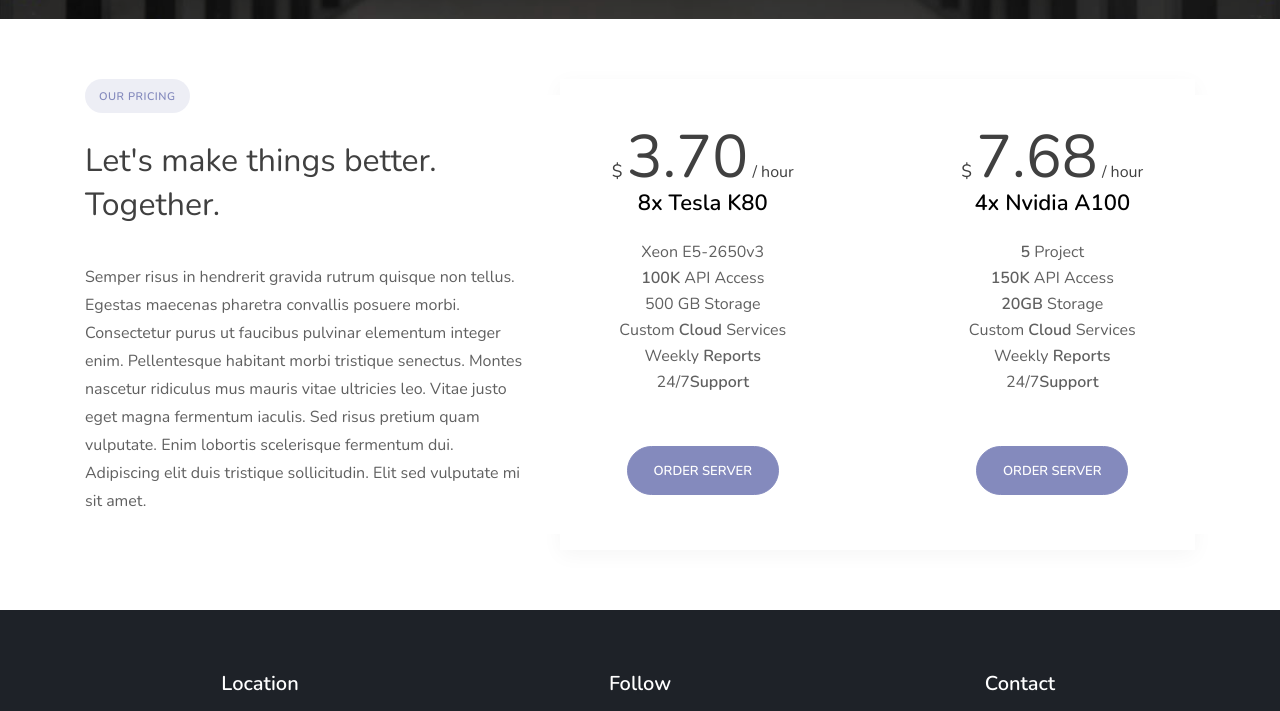
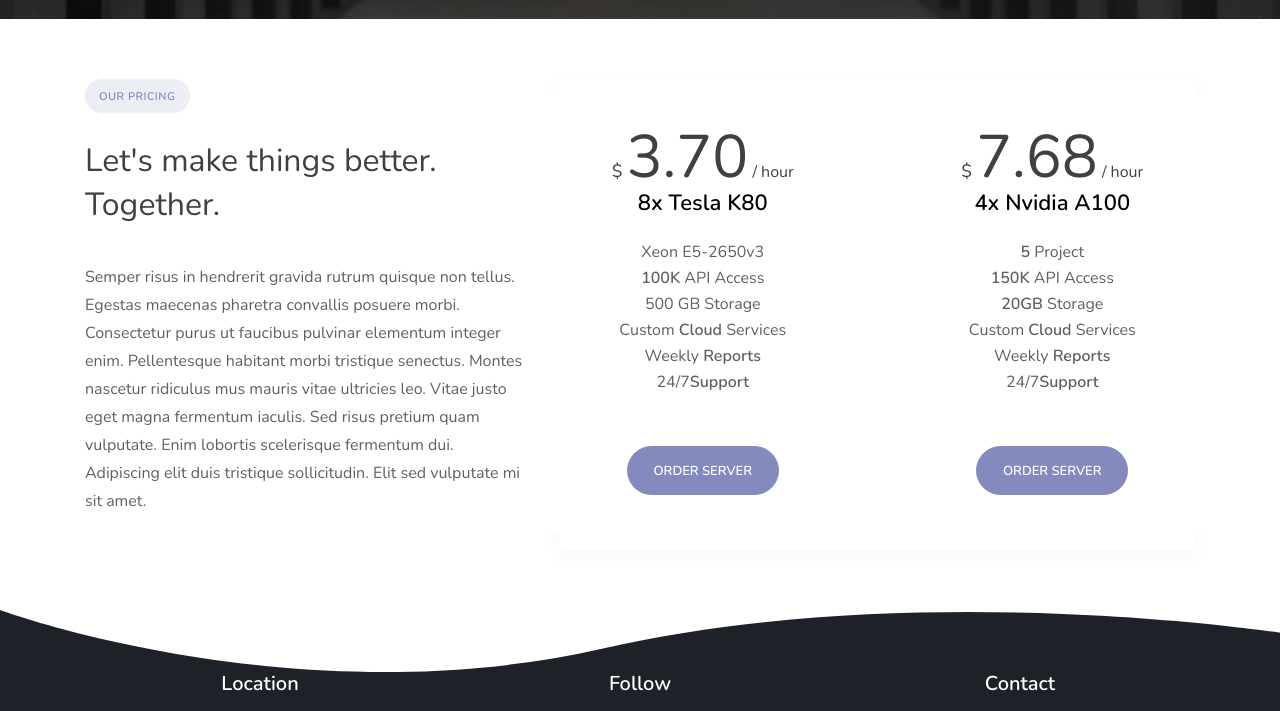
Before and after one commit to thecloudminders/thecloudminders.github.io, a plain HTML site: page index.html in a window 1280 px wide. Shown: the part 681-1392 px from the top of the page. Drawn offline with nearby package versions, Linux system fonts and the light colour scheme; files whose address does not match are found by name.

Commit message:
footer updated

```diff
--- a/assets/mobirise/css/mbr-additional.css
+++ b/assets/mobirise/css/mbr-additional.css
@@ -749,7 +749,7 @@ a {
   font-weight: 600;
 }
 .cid-sEHrDfoqa9 .fill-light-wrapper {
-  fill: #f9fafb;
+  fill: #ffffff;
   z-index: 2 !important;
   top: 0;
 }
--- a/index.html
+++ b/index.html
@@ -131,7 +131,9 @@
 <section class="footer04 digitalm4_footer04 cid-sEHrDfoqa9" id="footer04-3">
 
 
-
+    <svg xmlns="http://www.w3.org/2000/svg" class="fill-light-wrapper position-absolute mbr-z-index20" preserveAspectRatio="none" viewBox="0 0 1070 52">
+        <path d="M0,0S247,91,505,32c261.17-59.72,565-13,565-13V0Z"></path>
+    </svg>
 
 
     <div class="container">
```
Also changed, not shown: 1 other file.
